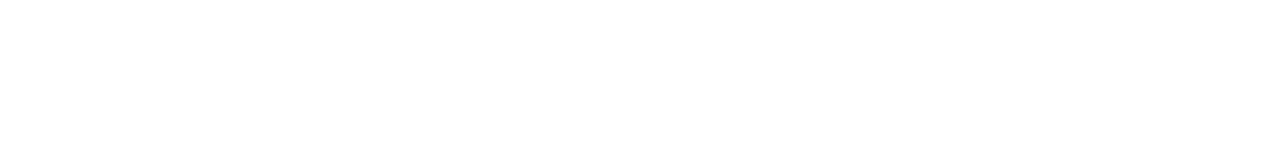
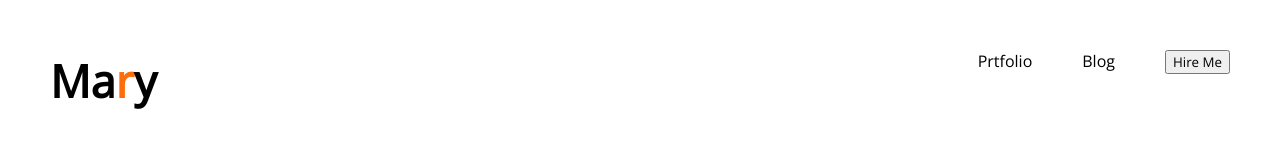
Before and after one commit to NAYEEM332/Portfolio-demo, a plain HTML site: page index.html in a window 1280 px wide. Drawn offline with nearby package versions, Linux system fonts and the light colour scheme.

Commit message:
update 0.1

```diff
--- a/index.html
+++ b/index.html
@@ -5,8 +5,25 @@
     <meta http-equiv="X-UA-Compatible" content="IE=edge">
     <meta name="viewport" content="width=device-width, initial-scale=1.0">
     <title>Portfolio Demo</title>
+    <link rel="stylesheet" href="styles/styles.css">
+    <link rel="preconnect" href="https://fonts.googleapis.com"><link rel="preconnect" href="https://fonts.gstatic.com" crossorigin><link href="https://fonts.googleapis.com/css2?family=Open+Sans&display=swap" rel="stylesheet">
 </head>
 <body>
+    <header>
+        <nav>
+            <h2 class="nav-title">Ma<span class="text-primary">r</span>y</h2>
+            <ul>
+                <li>Prtfolio</li>
+                <li>Blog</li>
+                <li><button>Hire Me</button></li>
+            </ul>
+        </nav>
+    </header>
+    <main>
 
+    </main>
+    <footer>
+
+    </footer>
 </body>
 </html>
--- a/styles/styles.css
+++ b/styles/styles.css
@@ -0,0 +1,24 @@
+* {
+    margin: 0px;
+    font-family: 'Open Sans', sans-serif;
+}
+/* navigation and styles */
+nav{
+    display: flex;
+    justify-content: space-between;
+    margin: 50px;
+}
+.nav-title {
+    font-weight: 800;
+    font-size: 45px;
+}
+nav ul{
+    display: flex;
+}
+nav li{
+    list-style: none;
+    margin-left: 50px;
+}
+.text-primary{
+    color:#FD6E0A;
+}
```
